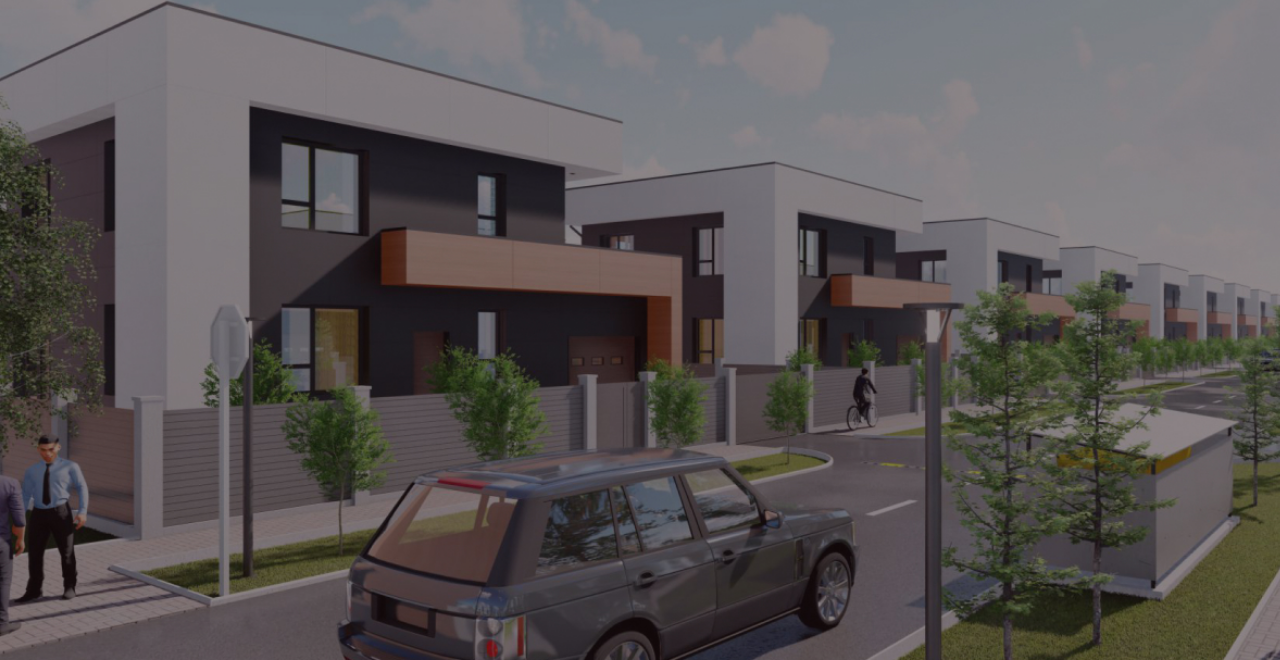
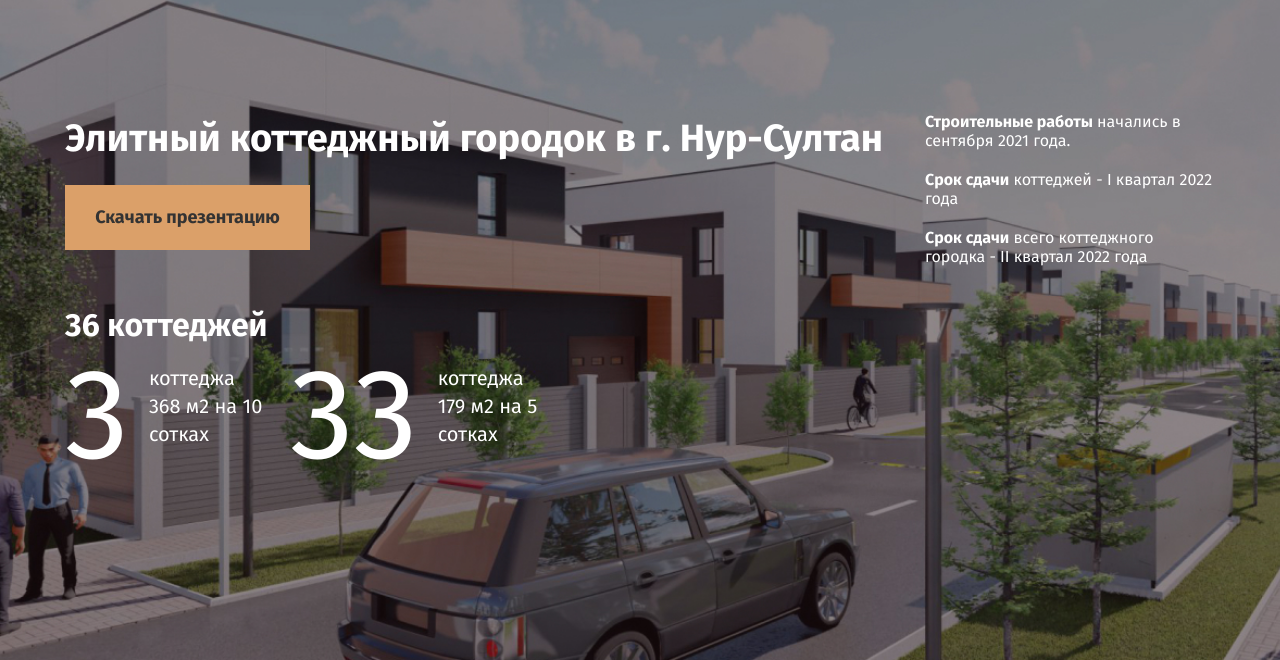
Before and after one commit to cyber-wf13/nura-elite, a plain HTML site: page src/index.html in a window 1280 px wide. Shown: the part 140-800 px from the top of the page. Drawn offline with nearby package versions, Linux system fonts and the light colour scheme; files that its build step writes are made by us from their sources.

Commit message:
Add styles for content to hero section

```diff
--- a/src/index.html
+++ b/src/index.html
@@ -37,7 +37,7 @@
         </div>
       </header>
 
-      <div class="hero__main" style="display: none;">
+      <div class="hero__main">
         <div class="hero__content hero-content">
           <div class="hero-content__main">
             <h1 class="hero-content__title">Элитный коттеджный городок в г. Нур-Султан</h1>
@@ -52,14 +52,14 @@
               городка - II квартал 2022 года</li>
           </ul>
         </div>
-        <div class="hero__artice hero-article">
+        <div class="hero__article hero-article">
           <h2 class="hero-article__title">36 коттеджей</h2>
           <div class="hero-article__cards">
-            <div class="hero-card">
+            <div class="hero-article__card hero-card">
               <span class="hero-card__count">3</span>
               <span class="hero-card__descr">коттеджа 368 м2 на 10 сотках</span>
             </div>
-            <div class="hero-card">
+            <div class="hero-article__card hero-card">
               <span class="hero-card__count">33</span>
               <span class="hero-card__descr">коттеджа 179 м2 нa 5 сотках</span>
             </div>
--- a/src/scss/layouts/_header.scss
+++ b/src/scss/layouts/_header.scss
@@ -77,7 +77,6 @@
 
     @media (any-hover: hover) {
       &:hover {
-        transform: scale(1.2);
         color: $c-orange;
       }
     }
--- a/src/scss/layouts/_hero.scss
+++ b/src/scss/layouts/_hero.scss
@@ -2,4 +2,143 @@
   min-height: 730px;
   height: 100%;
   background: url(../img/bg-main.jpg) no-repeat top left/cover;
+
+  &__main{
+    margin-top: 115px;
+
+    @media (max-width: 767.98px){
+      margin-top: 75px;
+    }
+  }
+
+  &__content{
+    margin-bottom: 40px;
+    @media (max-width: 1199.98px){
+      margin-bottom: 25px;
+    }
+  }
+
+  &__article{
+    @media (max-width: 575.98px){
+      display: none;
+    }
+  }
+
 }
+
+.hero-content{
+  display: flex;
+
+  @media (max-width: 1199.98px){
+    flex-direction: column;
+  }
+
+  &__main{
+    flex: 0.7 0 auto;
+
+    @media (max-width: 1199.98px){
+      flex: 1 0 auto;
+      margin-bottom: 15px;
+    }
+  }
+
+  &__title{
+    font-weight: 700;
+    font-size: 38px;
+    line-height: 140%;
+    color: #fff;
+    margin-right: 42px;
+
+    @media (max-width: 1199.98px){
+      margin-right: 0;
+    }
+  }
+
+  &__button{
+    height: 65px;
+    width: 245px;
+    padding: 20px 30px;
+    border: none;
+    background: $c-orange;
+    font-weight: 700;
+    line-height: 140%;
+    color: $c-black;
+    margin-top: 20px;
+    cursor: pointer;
+    transition: 0.5s ease-out all;
+
+    @media (any-hover:hover){
+      &:hover{
+        transform: scale(0.9);
+        color: #fff;
+      }
+    }
+  }
+
+  &__list{
+    @media (max-width: 1199.98px){
+      display: flex;
+      justify-content: space-around;
+    }
+
+    @media (max-width: 575.98px){
+      display: none;
+    }
+  }
+
+  &__list-item{
+    font-size: 16px;
+    color: #fff;
+
+    &:not(&:last-child){
+      margin-bottom: 20px;
+    }
+
+    @media (max-width: 1199.98px){
+      flex: 0 0 30%;
+
+      &:not(&:last-child){
+        margin-bottom: 0;
+      }
+    }
+  }
+}
+
+.hero-article{
+  &__title{
+    font-size: 32px;
+    font-weight: 700;
+    color: #fff;
+    margin-bottom: 20px;
+  }
+
+  &__cards{
+    display: flex;
+  }
+
+  &__card{
+    &:not(&:last-child){
+      margin-right: 25px;
+    }
+  }
+}
+
+.hero-card{
+  display: flex;
+  font-weight: 400;
+
+  &__count{
+    font-size: 128px;
+    color: #fff;
+    line-height: 80%;
+    margin-right: 20px;
+  }
+
+  &__descr{
+    max-width: 116px;
+    font-size: 20px;
+    color: #fff;
+    line-height: 140%;
+
+  }
+}
```
